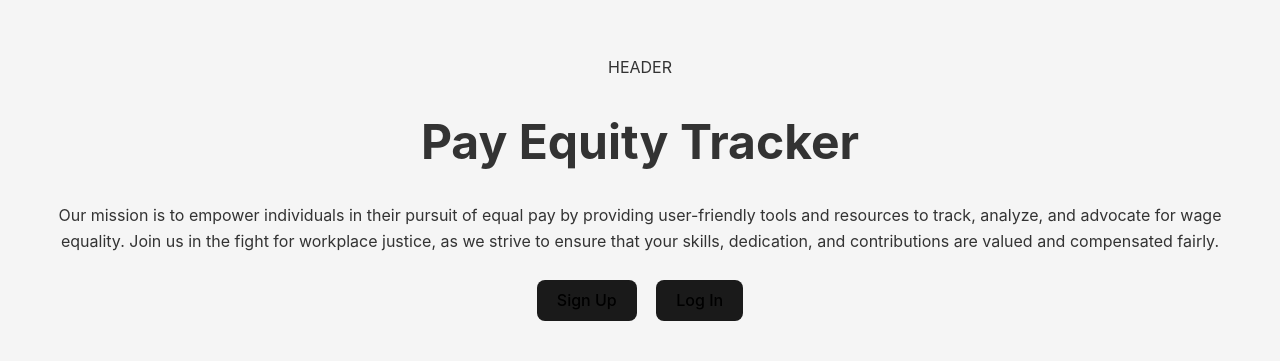
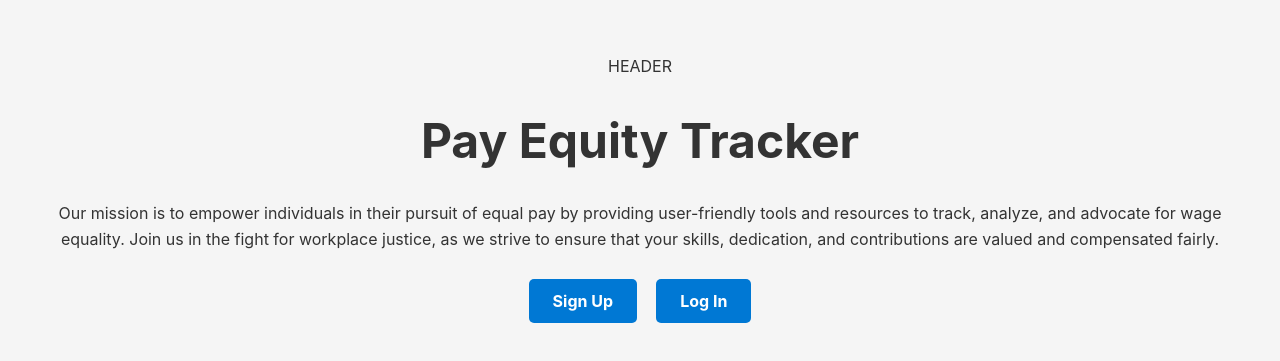
Before and after one commit to qngyn/payequitytracker-frontend, a React (Vite) app: page / in a window 1280 px wide. Shown: the part 207-568 px from the top of the page. Built offline with nearby package versions, Linux system fonts and the light colour scheme.

Commit message:
Update index.css

```diff
--- a/src/index.css
+++ b/src/index.css
@@ -2,7 +2,6 @@
   font-family: 'Inter', sans-serif;
   line-height: 1.6;
   font-weight: 400;
-
   color-scheme: light dark;
   color: #333;
   background-color: #f5f5f5;
@@ -37,6 +36,35 @@ h1 {
   line-height: 1.2;
 }
 
+input[type="text"],
+input[type="email"],
+input[type="password"],
+select {
+  width: 100%;
+  padding: 12px;
+  border: 1px solid #ccc;
+  border-radius: 5px;
+  box-shadow: 0 0 5px rgba(0, 0, 0, 0.1);
+  font-size: 16px;
+  margin-bottom: 20px;
+}
+
+button {
+  background-color: #0078d4;
+  color: #fff;
+  border: none;
+  border-radius: 5px;
+  padding: 12px 24px;
+  font-weight: bold;
+  cursor: pointer;
+  transition: background-color 0.3s ease;
+  margin-top: 10px;
+}
+
+button:hover {
+  background-color: #005ea2;
+}
+
 @media (prefers-color-scheme: dark) {
   :root {
     color: #eaeaea;
@@ -48,6 +76,22 @@ h1 {
   }
 
   a:hover {
-    color: #357abd; /* Hover color for dark mode */
+    color: #357abd;
+  }
+
+  input[type="text"],
+  input[type="email"],
+  input[type="password"],
+  select {
+    background-color: #333;
+    color: #eaeaea;
+  }
+
+  button {
+    background-color: #4a90e2;
+  }
+
+  button:hover {
+    background-color: #357abd;
   }
 }
```
